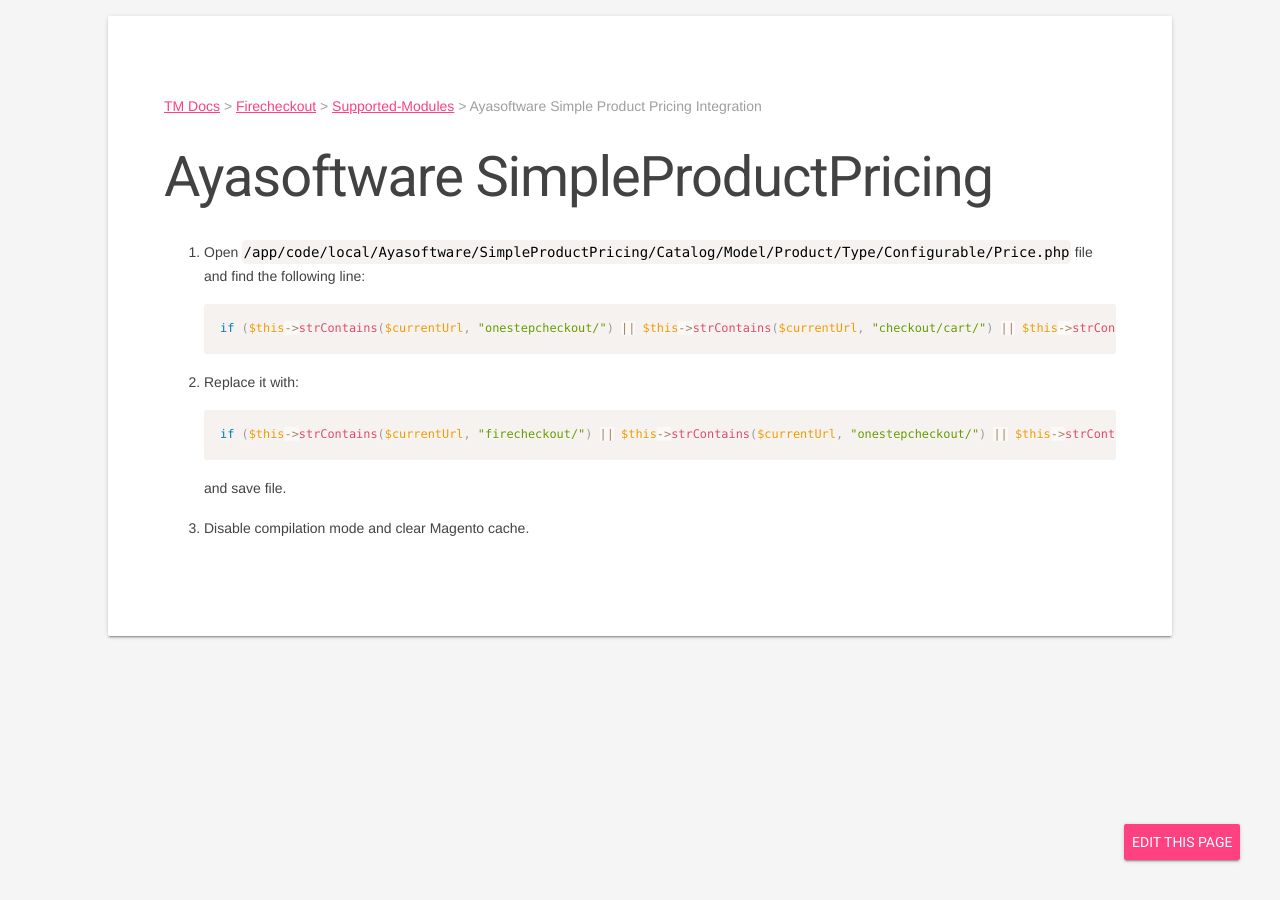
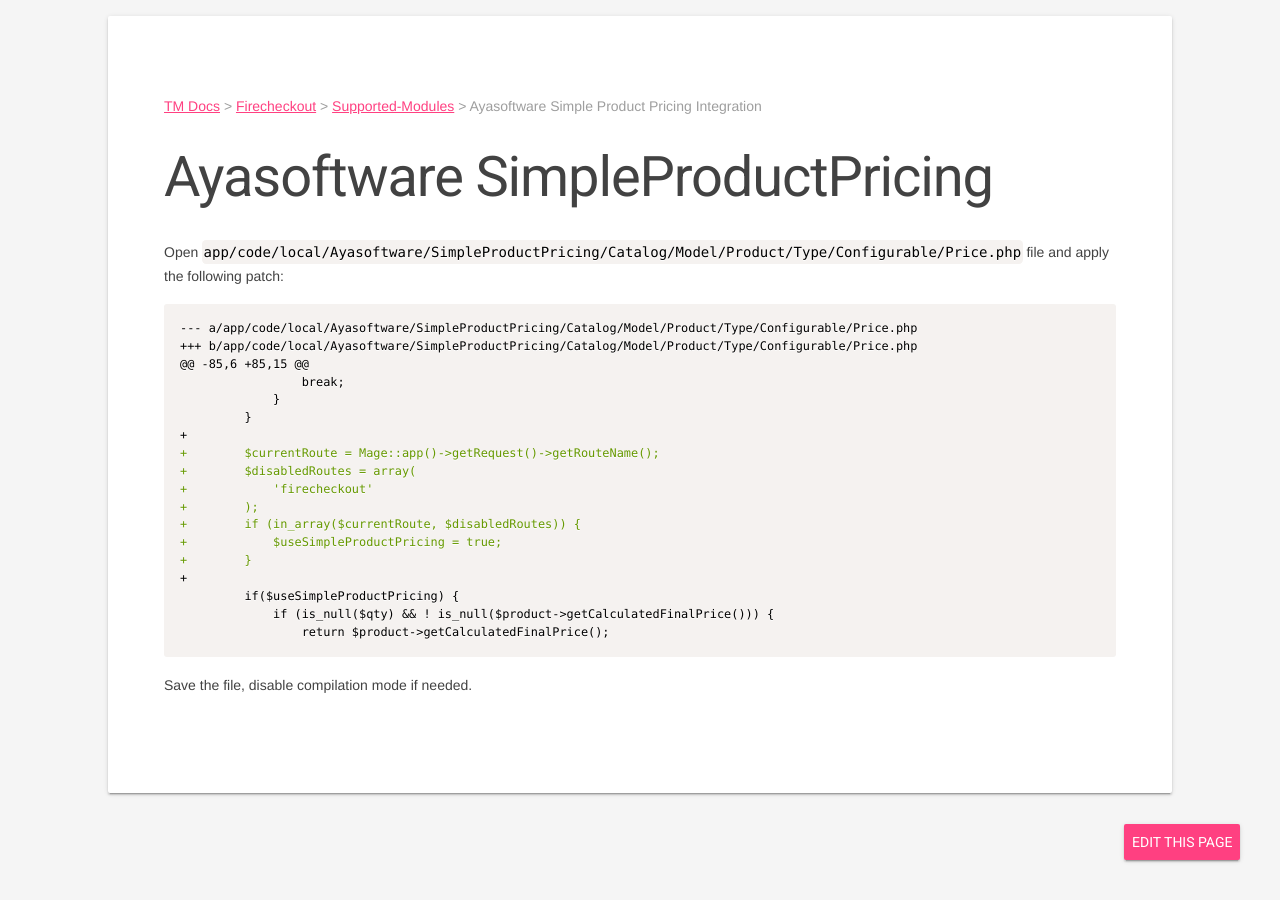
Before and after one commit to tmhub/tmhub.github.io, a Jekyll site: the page built from extensions/firecheckout/supported-modules/ayasoftware-simpleproductpricing.md, in a window 1280 px wide. Built offline with Jekyll 4.4.1, drawn with Linux system fonts in a browser that asks for light colours.

Commit message:
Updated Ayasoftware SimpleProductPricing instructions to work with any url on firecheckout page

````diff
--- a/extensions/firecheckout/supported-modules/ayasoftware-simpleproductpricing.md
+++ b/extensions/firecheckout/supported-modules/ayasoftware-simpleproductpricing.md
@@ -3,24 +3,34 @@
 title: Ayasoftware Simple Product Pricing integration
 permalink: "/firecheckout/supported-modules/ayasoftware-simpleproductpricing/"
 description: Firecheckout integration with Ayasoftware SimpleProductPricing
-keywords: Ayasoftware_SimpleProductPricing
+keywords: "Ayasoftware_SimpleProductPricing, zero subtotal, zero total"
 category: Firecheckout
 ---
 
 # Ayasoftware SimpleProductPricing
 
- 1. Open `/app/code/local/Ayasoftware/SimpleProductPricing/Catalog/Model/Product/Type/Configurable/Price.php
-` file and find the following line:
+Open `app/code/local/Ayasoftware/SimpleProductPricing/Catalog/Model/Product/Type/Configurable/Price.php`
+file and apply the following patch:
 
-    ```php
-    if ($this->strContains($currentUrl, "onestepcheckout/") || $this->strContains($currentUrl, "checkout/cart/") || $this->strContains($currentUrl, "checkout/onepage/") || $this->strContains($currentUrl, "paypal/express/") || $this->strContains($currentUrl, "checkout/multishipping/")  || $this->strContains($currentUrl, "authorizenet/directpost_payment")  ) {
-    ```
+```diff
+--- a/app/code/local/Ayasoftware/SimpleProductPricing/Catalog/Model/Product/Type/Configurable/Price.php
++++ b/app/code/local/Ayasoftware/SimpleProductPricing/Catalog/Model/Product/Type/Configurable/Price.php
+@@ -85,6 +85,15 @@
+                 break;
+             }
+         }
++
++        $currentRoute = Mage::app()->getRequest()->getRouteName();
++        $disabledRoutes = array(
++            'firecheckout'
++        );
++        if (in_array($currentRoute, $disabledRoutes)) {
++            $useSimpleProductPricing = true;
++        }
++
+         if($useSimpleProductPricing) {
+             if (is_null($qty) && ! is_null($product->getCalculatedFinalPrice())) {
+                 return $product->getCalculatedFinalPrice();
+```
 
- 2. Replace it with:
-
-    ```php
-    if ($this->strContains($currentUrl, "firecheckout/") || $this->strContains($currentUrl, "onestepcheckout/") || $this->strContains($currentUrl, "checkout/cart/") || $this->strContains($currentUrl, "checkout/onepage/") || $this->strContains($currentUrl, "paypal/express/") || $this->strContains($currentUrl, "checkout/multishipping/")  || $this->strContains($currentUrl, "authorizenet/directpost_payment")  ) {
-    ```
- and save file.
-
- 3. Disable compilation mode and clear Magento cache.
+Save the file, disable compilation mode if needed.
````
